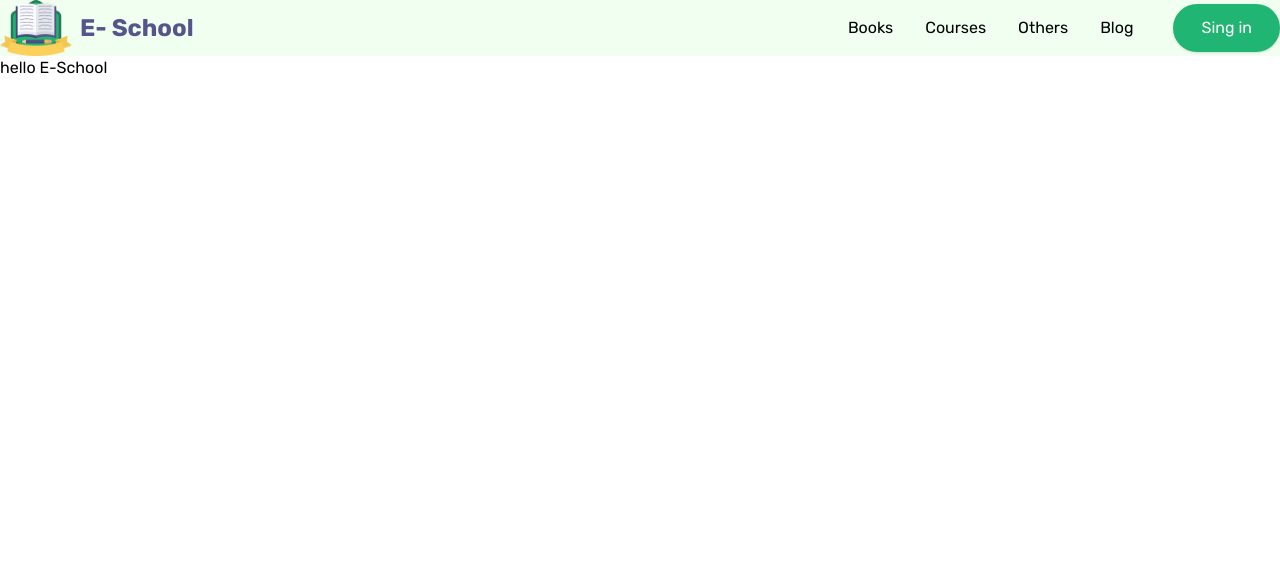
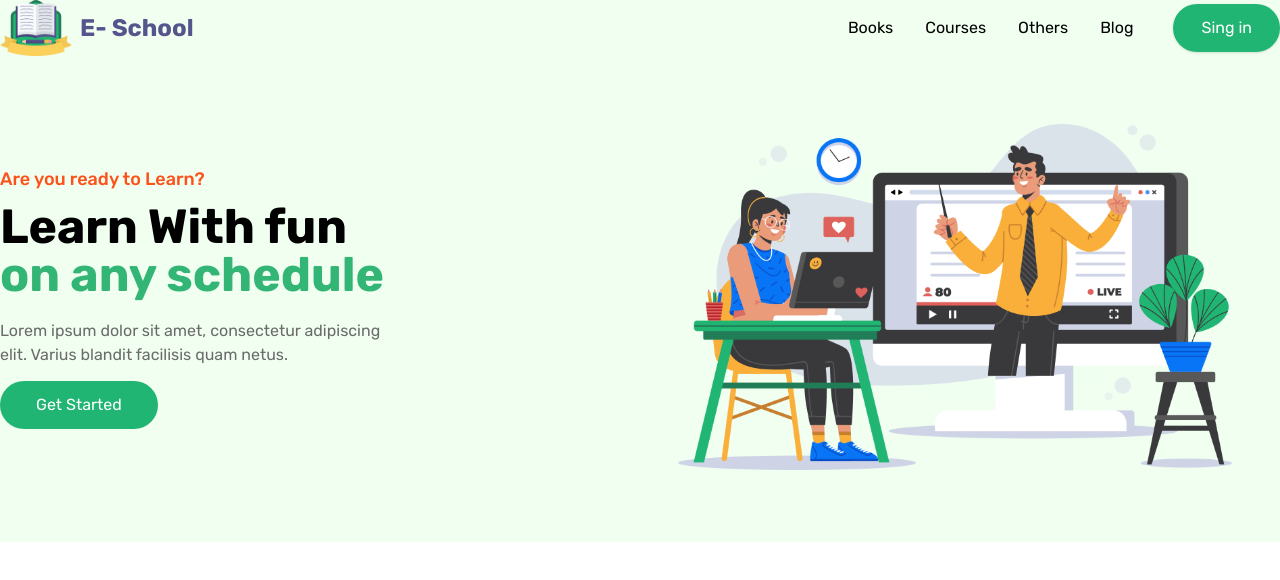
Before and after one commit to Shihab177/e-school, a React (Vite) app: page / in a window 1280 px wide. Shown: the top 580 px of the page. Built offline with nearby package versions, Linux system fonts and the light colour scheme.

Commit message:
[Add]: Hero component with image, heading, subtitle, and button

```diff
--- /dev/null
+++ b/src/components/Hero/Hero.jsx
@@ -0,0 +1,23 @@
+import React from 'react';
+import heroImage from "../../assets/images/hero.png"
+const Hero = () => {
+    return (
+       <section className='bg-[#F0FFF0] pt-17 pb-18'>
+           <div className='max-w-7xl mx-auto  flex items-center justify-between'>
+            {/* left */}
+            <div className='max-w-[405px]'>
+              <p className='text-[#FD511A] text-lg font-medium mb-[10px]'>Are you ready to Learn?</p>
+              <h2 className='text-[#000000] text-5xl font-bold '>Learn With fun <span className='text-[#33B576]'>on any schedule</span></h2>
+              <p className='text-[#6C6B6B] text-base font-normal mt-5'>Lorem ipsum dolor sit amet, consectetur adipiscing elit. Varius blandit facilisis quam netus.</p>
+              <button className='text-[#FFFFFF] bg-[#21B573] hover:bg-[#1A955C] text-base font-normal px-9 py-3 rounded-3xl mt-[14px] ransition-colors duration-200'>Get Started</button>
+            </div>
+            {/* right */}
+            <div className='mr-12 max-w-[554px] max-h-[346px]'>
+                <img className='h-full w-full' src={heroImage} alt="hero image" />
+            </div>
+           </div>
+       </section>
+    );
+};
+
+export default Hero;
--- a/src/layout/RootLayout.jsx
+++ b/src/layout/RootLayout.jsx
@@ -1,11 +1,13 @@
 import React from 'react';
 import Navbar from '../shared/Navbar/Navbar';
+import { Outlet } from 'react-router';
 
 const RootLayout = () => {
     return (
         <div>
             <Navbar/>
-            <h1>hello E-School</h1>
+            <Outlet/>
+
         </div>
     );
 };
--- /dev/null
+++ b/src/pages/home/Home.jsx
@@ -0,0 +1,12 @@
+import React from 'react';
+import Hero from '../../components/Hero/Hero';
+
+const Home = () => {
+    return (
+        <div>
+         <Hero/>
+        </div>
+    );
+};
+
+export default Home;
--- a/src/router/router.jsx
+++ b/src/router/router.jsx
@@ -1,9 +1,16 @@
 import { createBrowserRouter } from "react-router";
 import RootLayout from "../layout/RootLayout";
+import Home from "../pages/home/Home";
 
 export const router = createBrowserRouter([
     {
         path:"/",
-        Component:RootLayout
+        Component:RootLayout,
+        children:[
+            {
+                index:true,
+                Component: Home
+            }
+        ]
     }
 ])
```
Also changed, not shown: src/assets/images/hero.png (added).
